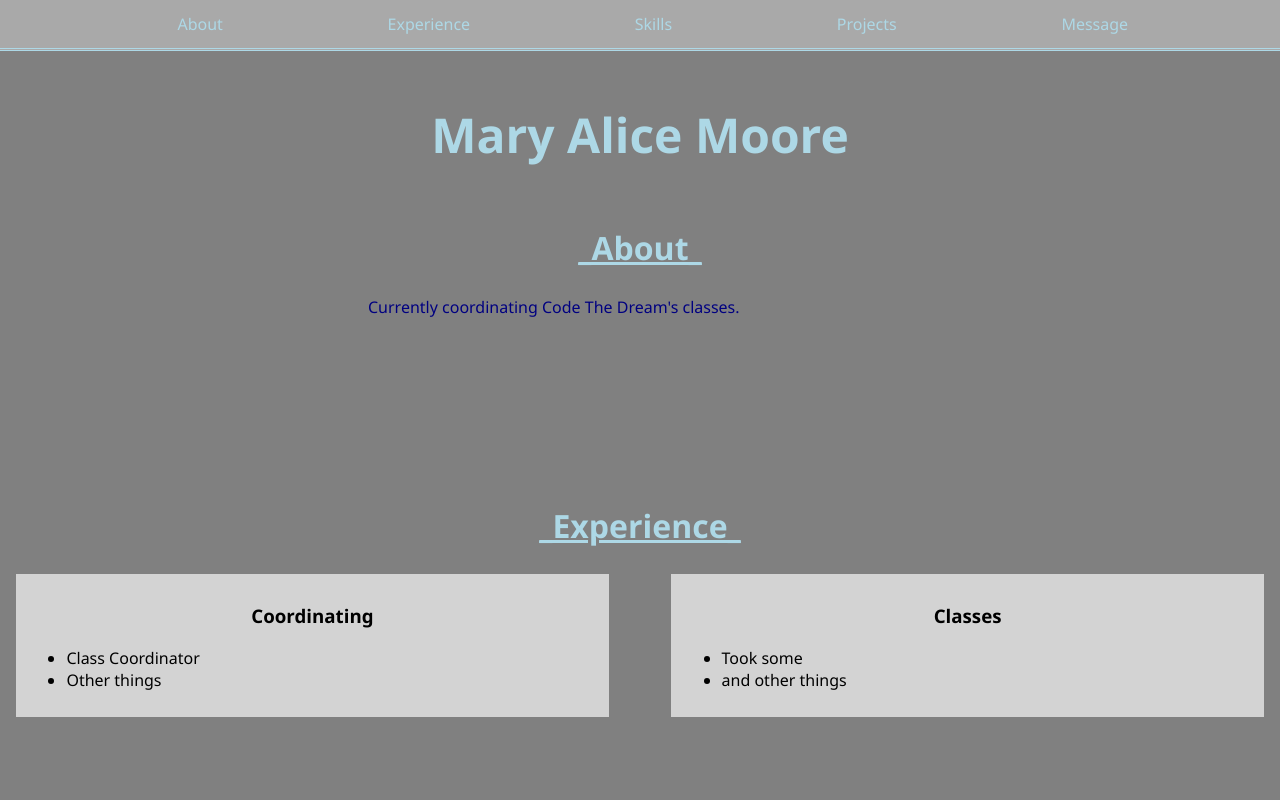
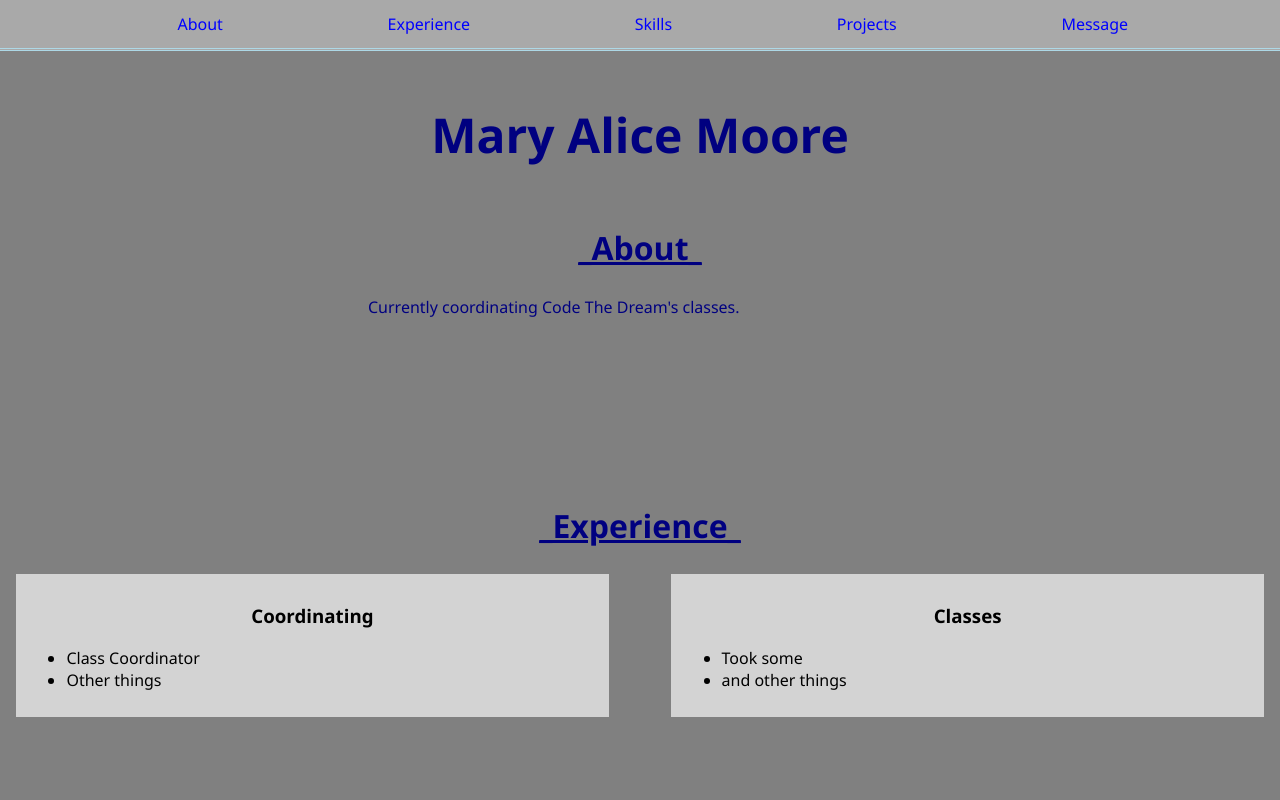
Before and after one commit to mamooredesigns/intro-sample, a plain HTML site: page index.html in a window 1280 px wide. Shown: the top 800 px of the page. Drawn offline with Linux system fonts and the light colour scheme.

Commit message:
Update index.css

```diff
--- a/index.css
+++ b/index.css
@@ -27,7 +27,7 @@ body {
 }
 
 .nav-link {
-    color: lightblue;
+    color: blue;
     text-decoration: none;
 }
 
@@ -42,7 +42,7 @@ h1 {
     text-align: center;
     font-size: 1.5rem;
     font-family: 'Segoe UI', Tahoma, Geneva, Verdana, sans-serif;
-    color: lightblue;
+    color: navy;
     margin-top: 8%;
 }
 
@@ -67,7 +67,7 @@ h1 {
 
 .heading {
     font-family: 'Segoe UI', Tahoma, Geneva, Verdana, sans-serif;
-    color: lightblue;
+    color: navy;
     font-size: 1rem;
     text-align: center;
     font-weight: bold;
@@ -142,7 +142,7 @@ h1 {
 }
 
 .proj-link {
-    color: lightblue;
+    color: navy;
 }
 
 .proj-link:hover {
```
